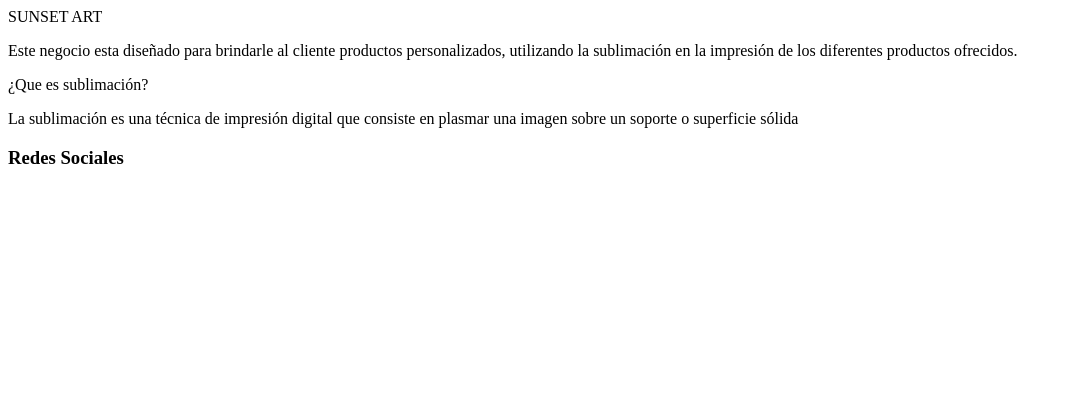
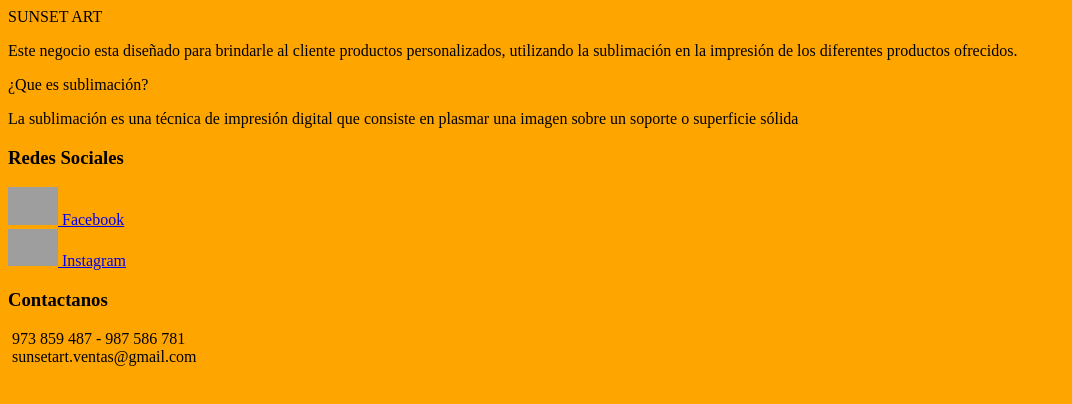
Before and after one commit to Soinekro/SUNSET-ART, a plain HTML site: page index.html in a window 1280 px wide. Shown: the whole page, without its empty margins (0-1072 px from the left). Drawn offline with Linux system fonts and the light colour scheme; grey boxes are pictures that could not be loaded.

Commit message:
Agregando Redes Sociales y contactos

```diff
--- /dev/null
+++ b/index.css
@@ -0,0 +1,11 @@
+html{
+   width: 100%;
+
+}
+body{
+    width: 99%;
+    background-color: orange;
+}
+img{
+    width: 50px;
+}
--- a/index.html
+++ b/index.html
@@ -4,6 +4,7 @@
     <meta charset="UTF-8">
     <meta name="viewport" content="width=device-width, initial-scale=1.0">
     <link rel="shorcout icon" href="Imagenes/SunsetArt.png">
+    <link rel="stylesheet" href="index.css">
     <title>SunsetArt</title>
 </head>
 <body>
@@ -17,7 +18,14 @@
         La sublimación es una técnica de impresión digital que consiste en plasmar una imagen sobre un soporte o superficie sólida
     </p></div>
     <div>
-        <article><h3>Redes Sociales</h3></article>
+        <article><h3>Redes Sociales</h3>
+        <div><a href="https://www.facebook.com/sunsetartperu/?ref=page_internal"><img src="https://nuevodia.com.ve/wp-content/uploads/2020/04/facebook.jpg"> Facebook </a> </div>
+        <div></div><a href="https://www.instagram.com/sunsetart.oficial/"><img src="https://upload.wikimedia.org/wikipedia/commons/thumb/e/e7/Instagram_logo_2016.svg/1200px-Instagram_logo_2016.svg.png"> Instagram</a></div>
+    </article>
+    <article><h3>Contactanos</h3>
+        <div><img src=""> 973 859 487 - 987 586 781</div>
+        <div><img src=""> sunsetart.ventas@gmail.com</div>
+    </article>
     </div>
 </body>
 </html>
```
